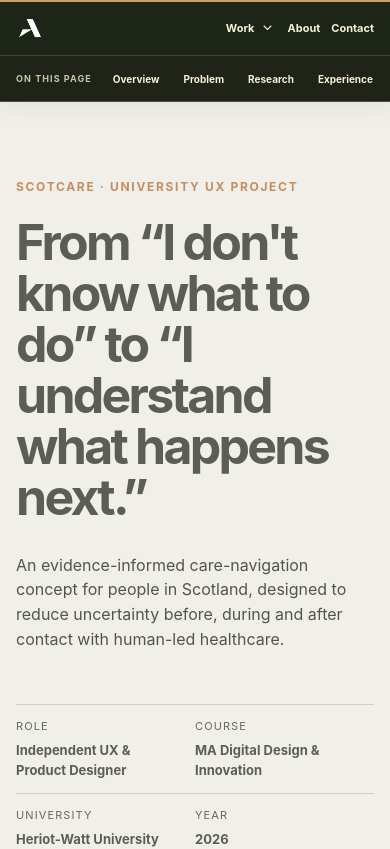
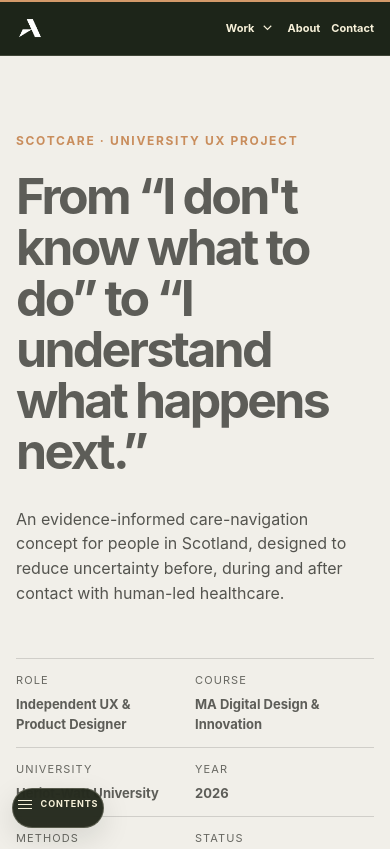
Before and after one commit to Akshayux/akshay-portfolio, a Next.js app: page /work/scotcare in a window 390 px wide. Shown: the top 849 px of the page. Built offline with nearby package versions, Linux system fonts and the light colour scheme.

Commit message:
Add compact left-side case study menu

```diff
--- a/app/components.tsx
+++ b/app/components.tsx
@@ -5,6 +5,13 @@
 import ArrowIcon from './arrow-icon';
 
 export function Arrow(){return <ArrowIcon/>}
+
+export function CaseToc({items}:{items:readonly (readonly [string,string])[]}){
+  return <details className="case-toc">
+    <summary aria-label="Open case study contents"><span aria-hidden="true" className="case-toc-icon"><i/><i/><i/></span><span>Contents</span></summary>
+    <nav aria-label="Case study contents"><strong>On this page</strong>{items.map(([href,label])=><a key={href} href={href} data-cursor-label="Jump">{label}</a>)}</nav>
+  </details>;
+}
 
 export function SiteHeader(){
   return <header className="site-header">
--- a/app/refinements.css
+++ b/app/refinements.css
@@ -372,19 +372,28 @@
 /* Keep the supporting story at the same readable contrast on every viewport. */
 .hero-centered .hero-support,.hero-centered .hero-support p{color:#54544f!important;opacity:1!important;filter:none!important}
 
-/* Keep the case-study index available without laying it over the work. The
-   sticky horizontal rail works at every viewport and scrolls on small screens. */
-.case-toc{position:sticky;z-index:90;top:64px;left:auto;width:100%;min-height:48px;display:flex;flex-direction:row;align-items:center;gap:6px;padding:7px max(20px,calc((100vw - 1500px)/2));overflow-x:auto;overscroll-behavior-inline:contain;border:0;border-bottom:1px solid var(--line);border-radius:0;background:color-mix(in srgb,var(--paper) 94%,transparent);color:var(--ink);box-shadow:0 8px 24px rgba(20,25,17,.05);backdrop-filter:blur(16px);mix-blend-mode:normal;opacity:1;scrollbar-width:none}
-.case-toc::-webkit-scrollbar{display:none}
-.case-toc span{flex:0 0 auto;margin:0 12px 0 0;color:var(--muted);font-size:9px;font-weight:750;letter-spacing:.12em;text-transform:uppercase;white-space:nowrap}
-.case-toc a{flex:0 0 auto;padding:7px 11px;border:1px solid transparent;border-radius:999px;color:var(--ink);font-size:10px;font-weight:650;line-height:1;white-space:nowrap;transition:background-color .2s ease,border-color .2s ease,color .2s ease}
-.case-toc a:hover,.case-toc a:focus-visible{border-color:var(--line);background:var(--paper-2);color:var(--ink);outline:none}
-.case-page section[id]{scroll-margin-top:126px}
+/* A small left-side contents menu keeps navigation close without permanently
+   covering the case-study canvas. */
+.case-toc{position:fixed;z-index:90;top:50%;left:16px;width:auto;min-height:0;display:block;padding:0;overflow:visible;border:0;border-radius:0;background:transparent;color:var(--ink);box-shadow:none;backdrop-filter:none;mix-blend-mode:normal;opacity:1;transform:translateY(-50%)}
+.case-toc summary{position:relative;display:flex;width:98px;height:42px;align-items:center;justify-content:center;gap:9px;padding:0 13px;border:1px solid color-mix(in srgb,var(--ink) 22%,transparent);border-radius:999px;background:color-mix(in srgb,var(--paper) 95%,transparent);box-shadow:0 10px 30px rgba(20,25,17,.12);color:var(--ink);cursor:pointer;list-style:none;backdrop-filter:blur(16px);transition:background-color .2s ease,border-color .2s ease,color .2s ease}
+.case-toc summary::-webkit-details-marker{display:none}
+.case-toc summary>span:last-child{font-size:9px;font-weight:750;letter-spacing:.1em;text-transform:uppercase}
+.case-toc-icon{display:grid;width:14px;gap:3px}
+.case-toc-icon i{display:block;width:14px;height:1px;background:currentColor;transition:transform .2s ease,opacity .2s ease}
+.case-toc[open] summary{border-color:#1d2519;background:#1d2519;color:#f7f1d9}
+.case-toc[open] .case-toc-icon i:first-child{transform:translateY(4px) rotate(45deg)}
+.case-toc[open] .case-toc-icon i:nth-child(2){opacity:0}
+.case-toc[open] .case-toc-icon i:last-child{transform:translateY(-4px) rotate(-45deg)}
+.case-toc nav{position:absolute;top:50px;left:0;width:190px;display:flex;flex-direction:column;gap:3px;padding:14px;border:1px solid color-mix(in srgb,var(--ink) 18%,transparent);border-radius:16px;background:color-mix(in srgb,var(--paper) 97%,transparent);box-shadow:0 20px 50px rgba(20,25,17,.18);backdrop-filter:blur(18px)}
+.case-toc nav strong{margin:2px 8px 8px;color:var(--muted);font-size:9px;font-weight:750;letter-spacing:.12em;text-transform:uppercase}
+.case-toc a{padding:9px 10px;border-radius:9px;color:var(--ink);font-size:11px;font-weight:650;line-height:1.15;transition:background-color .2s ease,color .2s ease}
+.case-toc a:hover,.case-toc a:focus-visible{background:var(--paper-2);color:var(--ink);outline:none}
+.case-page section[id]{scroll-margin-top:82px}
 @media (max-width:760px){
-  .case-toc{top:56px;min-height:46px;padding:6px 16px;gap:4px}
-  .case-toc span{margin-right:7px}
-  .case-toc a{padding:7px 9px}
-  .case-page section[id]{scroll-margin-top:112px}
+  .case-toc{top:auto;bottom:16px;left:12px;transform:none}
+  .case-toc summary{width:92px;height:40px}
+  .case-toc nav{top:auto;bottom:48px;max-height:calc(100vh - 140px);overflow-y:auto}
+  .case-page section[id]{scroll-margin-top:70px}
 }
 
 /* A recruiter brief should open as a concise dossier, not a second long-form page. */
--- a/app/work/luxtj-extranet/page.tsx
+++ b/app/work/luxtj-extranet/page.tsx
@@ -1,6 +1,6 @@
 import type {Metadata} from 'next';
 import Link from 'next/link';
-import {Arrow,SiteFooter,SiteHeader} from '../../components';
+import {Arrow,CaseToc,SiteFooter,SiteHeader} from '../../components';
 
 export const metadata:Metadata={title:'LUXTJ Extranet Case Study',description:'Designing the partner and internal workflows behind LUXTJ across listings, bookings, staff, offers and payments.'};
 
@@ -24,7 +24,7 @@
 
 export default function ExtranetPage(){return <main id="top" className="case-page extranet-case">
   <SiteHeader/>
-  <aside className="case-toc" aria-label="Case study contents"><span>On this page</span><a href="#overview" data-cursor-label="Jump">Overview</a><a href="#challenge" data-cursor-label="Jump">Challenge</a><a href="#scope" data-cursor-label="Jump">Scope</a><a href="#system" data-cursor-label="Jump">System</a><a href="#delivery" data-cursor-label="Jump">Delivery</a></aside>
+  <CaseToc items={[["#overview","Overview"],["#challenge","Challenge"],["#scope","Scope"],["#system","System"],["#delivery","Delivery"]]}/>
 
   <section className="case-hero shell" id="overview">
     <div className="case-hero-copy reveal"><Kicker>LUXTJ Extranet · Product & UX case study</Kicker><h1 data-parallax-layer data-parallax-speed="10">Designing the operations behind a luxury trip.</h1><p>The extranet connects the customer promise to the partner work required to fulfil it, from listing content and availability to bookings, offers, staff and payments.</p></div>
--- a/app/work/luxtj/page.tsx
+++ b/app/work/luxtj/page.tsx
@@ -1,6 +1,6 @@
 import type {Metadata} from 'next';
 import Link from 'next/link';
-import {Arrow,SiteFooter,SiteHeader} from '../../components';
+import {Arrow,CaseToc,SiteFooter,SiteHeader} from '../../components';
 
 export const metadata:Metadata={
   title:'LUXTJ Case Study - From Confusion to Clarity',
@@ -98,7 +98,7 @@
 
 export default function LuxtjPage(){return <main id="top" className="case-page luxtj-case">
   <SiteHeader/>
-  <aside className="case-toc" aria-label="Case study contents"><span>On this page</span><a href="#overview" data-cursor-label="Jump">Overview</a><a href="#ecosystem" data-cursor-label="Jump">Ecosystem</a><a href="#failure" data-cursor-label="Jump">First failure</a><a href="#architecture" data-cursor-label="Jump">Architecture</a><a href="#process" data-cursor-label="Jump">Process</a><a href="#redesigns" data-cursor-label="Jump">Redesigns</a><a href="#learning" data-cursor-label="Jump">Learning</a></aside>
+  <CaseToc items={[["#overview","Overview"],["#ecosystem","Ecosystem"],["#failure","First failure"],["#architecture","Architecture"],["#process","Process"],["#redesigns","Redesigns"],["#learning","Learning"]]}/>
 
   <section className="case-hero shell" id="overview">
     <div className="case-hero-copy reveal"><CaseKicker>LUXTJ · Luxury travel website</CaseKicker><h1 data-parallax-layer data-parallax-speed="10">I designed v1. Real use gave me the brief for v2.</h1><p>I designed the first version of LUXTJ during my earlier freelance engagement. When people struggled to understand key features and complete important journeys, I owned that outcome and returned to lead the redesign. The work was about making complex travel decisions easier to understand, while working inside an evolving product system and delivery constraints.</p></div>
--- a/app/work/scotcare/page.tsx
+++ b/app/work/scotcare/page.tsx
@@ -1,6 +1,6 @@
 import type {Metadata} from 'next';
 import Link from 'next/link';
-import {Arrow,SiteFooter,SiteHeader} from '../../components';
+import {Arrow,CaseToc,SiteFooter,SiteHeader} from '../../components';
 
 export const metadata:Metadata={title:'ScotCare Case Study',description:'ScotCare is an evidence-informed academic care-navigation concept for patients in Scotland, designed around safety, clarity and continuity.'};
 
@@ -22,7 +22,7 @@
 
 export default function ScotCarePage(){return <main id="top" className="case-page scotcare-case">
   <SiteHeader/>
-  <aside className="case-toc" aria-label="Case study contents"><span>On this page</span><a href="#overview" data-cursor-label="Jump">Overview</a><a href="#problem" data-cursor-label="Jump">Problem</a><a href="#research" data-cursor-label="Jump">Research</a><a href="#experience" data-cursor-label="Jump">Experience</a><a href="#reflection" data-cursor-label="Jump">Reflection</a></aside>
+  <CaseToc items={[["#overview","Overview"],["#problem","Problem"],["#research","Research"],["#experience","Experience"],["#reflection","Reflection"]]}/>
 
   <section className="case-hero shell" id="overview"><div className="case-hero-copy reveal"><Kicker>ScotCare · University UX project</Kicker><h1 data-parallax-layer data-parallax-speed="10">From “I don&apos;t know what to do” to “I understand what happens next.”</h1><p>An evidence-informed care-navigation concept for people in Scotland, designed to reduce uncertainty before, during and after contact with human-led healthcare.</p></div><dl className="case-summary reveal"><div><dt>Role</dt><dd>Independent UX & Product Designer</dd></div><div><dt>Course</dt><dd>MA Digital Design & Innovation</dd></div><div><dt>University</dt><dd>Heriot-Watt University</dd></div><div><dt>Year</dt><dd>2026</dd></div><div><dt>Methods</dt><dd>Evidence synthesis to prototype</dd></div><div><dt>Status</dt><dd>Academic concept</dd></div></dl></section>
 
--- a/app/work/simpo-ai/page.tsx
+++ b/app/work/simpo-ai/page.tsx
@@ -1,6 +1,6 @@
 import type {Metadata} from 'next';
 import Link from 'next/link';
-import {Arrow,SiteFooter,SiteHeader} from '../../components';
+import {Arrow,CaseToc,SiteFooter,SiteHeader} from '../../components';
 
 export const metadata:Metadata={
   title:'Simpo AI Case Study - Making AI Onboarding Clearer',
@@ -11,7 +11,7 @@
 
 export default function SimpoAIPage(){return <main id="top" className="case-page simpo-case">
   <SiteHeader/>
-  <aside className="case-toc" aria-label="Case study contents"><span>On this page</span><a href="#overview" data-cursor-label="Jump">Overview</a><a href="#problem" data-cursor-label="Jump">Problem</a><a href="#research" data-cursor-label="Jump">Investigation</a><a href="#redesign" data-cursor-label="Jump">Redesign</a><a href="#outcome" data-cursor-label="Jump">Outcome</a><a href="#learning" data-cursor-label="Jump">Reflection</a></aside>
+  <CaseToc items={[["#overview","Overview"],["#problem","Problem"],["#research","Investigation"],["#redesign","Redesign"],["#outcome","Outcome"],["#learning","Reflection"]]}/>
 
   <section className="case-hero shell" id="overview">
     <div className="case-hero-copy reveal"><Kicker>Proficon Labs · Simpo AI</Kicker><h1 data-parallax-layer data-parallax-speed="10">Making an AI website builder feel less like a black box.</h1><p>Simpo AI helps people create a website with AI. The early onboarding asked people to make unfamiliar choices before they understood what the system would do for them. I redesigned that first session around clearer progress, smaller decisions and visible feedback.</p></div>
```
